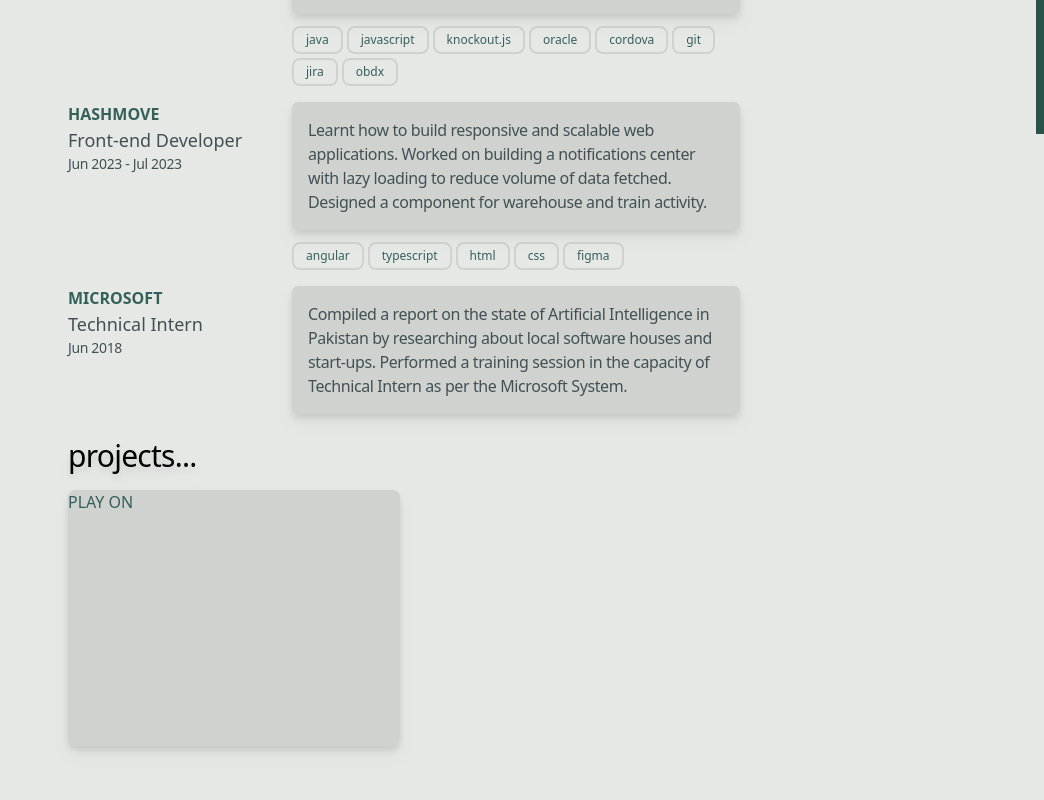
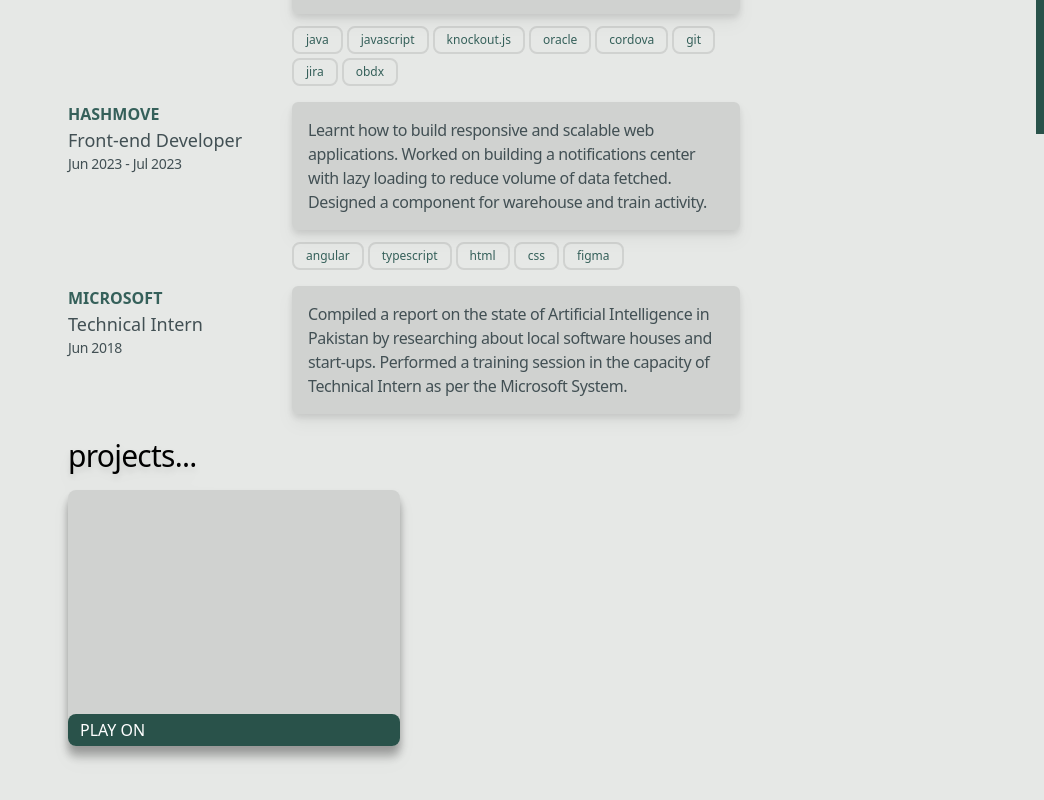
Before and after one commit to Mafzii/portfolio_v1, a Next.js app: page / in a window 1280 px wide. Shown: the part 666-1466 px from the top of the page, without its empty margins (236-1280 px from the left). Built offline with nearby package versions, Linux system fonts and the light colour scheme.

Commit message:
DEV-4: Projects | fixed projects tab animation

```diff
--- a/components/Projects.jsx
+++ b/components/Projects.jsx
@@ -26,18 +26,17 @@ export default function Projects() {
     <section id="projects" className="my-4 drop-shadow-lg">
       <h1 className="text-black text-3xl tracking-tight">projects...</h1>
       <div className="my-4 grid grid-flow-row grid-cols-2 gap-2">
-        <motion.div
-          layoutId="project1_out"
+        <div
           onClick={() => setProject1(!project1)}
-          className="bg-background-dark rounded-lg hover:drop-shadow-[0_10px_5px_rgba(0,0,0,0.25)] w-full h-[16rem] origin-bottom bottom-0"
-          initial={{ scaleY: 0 }}
-          animate={{ scaleY: 1 }}
-          exit={{ scaleY: 0 }}
+          className="bg-background-dark rounded-lg h-[16rem] drop-shadow-[0_10px_5px_rgba(0,0,0,0.25)]"
         >
           {!project1 && (
-            <motion.div className="bg-background-dark rounded-lg">
+            <div
+              className="bg-primary rounded-lg text-white px-3 py-1 bottom-0 absolute w-full"
+              layoutId="project1_out"
+            >
               {_projects[0].name}
-            </motion.div>
+            </div>
           )}
           <AnimatePresence>
             {project1 && (
@@ -45,7 +44,7 @@ export default function Projects() {
                 key={"modal_project1"}
                 layoutId={"project1_in"}
                 onClick={() => setProject1(!project1)}
-                className="w-full h-full bg-primary rounded-lg text-white origin-bottom bottom-0"
+                className="w-full h-full bg-primary rounded-lg text-white origin-bottom"
                 initial={{ scaleY: 0 }}
                 animate={{ scaleY: 1 }}
                 exit={{ scaleY: 0 }}
@@ -54,7 +53,7 @@ export default function Projects() {
               </motion.div>
             )}
           </AnimatePresence>
-        </motion.div>
+        </div>
       </div>
     </section>
   );
```
